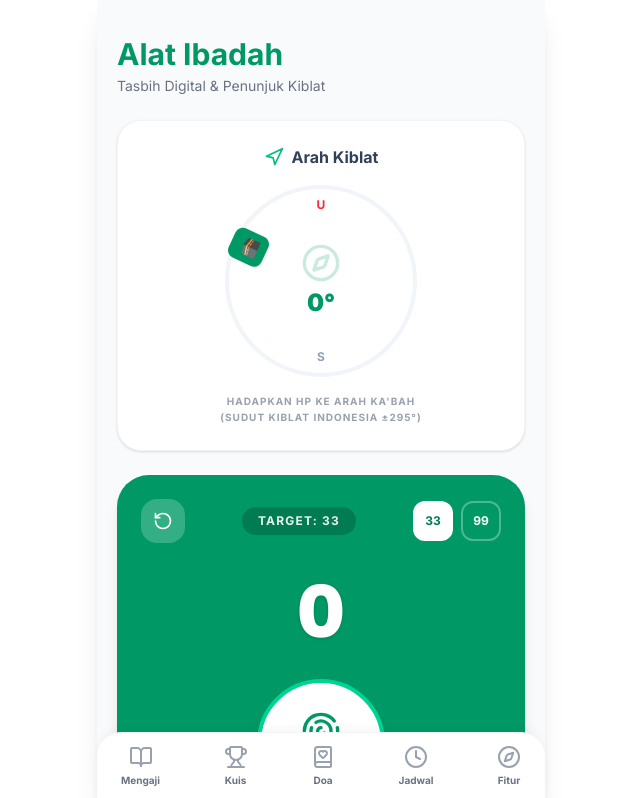
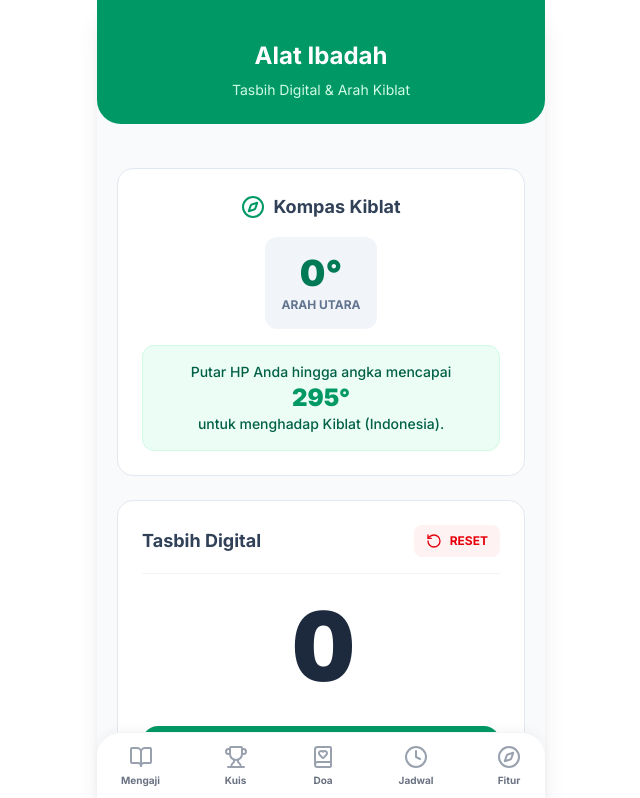
Before and after one commit to untungsetiawan476/hafiz-quran-app, a Next.js app: page /fitur in a window 1280 px wide. Shown: the top 798 px of the page, without its empty margins (319-959 px from the left). Built offline with nearby package versions, Linux system fonts and the light colour scheme.

Commit message:
Update page.tsx

```diff
--- a/app/fitur/page.tsx
+++ b/app/fitur/page.tsx
@@ -1,12 +1,11 @@
 "use client";
 
 import { useState, useEffect } from "react";
-import { Compass, RotateCcw, Fingerprint, Sparkles, Navigation } from "lucide-react";
+import { Compass, RotateCcw, Hand } from "lucide-react";
 
 export default function FiturTambahanPage() {
   const [count, setCount] = useState(0);
   const [heading, setHeading] = useState(0);
-  const [target, setTarget] = useState(33);
 
   const handleTaliKlik = () => {
     if (typeof navigator !== "undefined" && navigator.vibrate) {
@@ -21,99 +20,74 @@ export default function FiturTambahanPage() {
       try {
         const north = e.webkitCompassHeading || (360 - (e.alpha || 0));
         setHeading(Math.floor(north));
-      } catch (err) {
-        // Amankan jika sensor HP error
-      }
+      } catch (err) { }
     };
 
     if (typeof window !== "undefined") {
       window.addEventListener("deviceorientationabsolute", handleOrientation, true);
       window.addEventListener("deviceorientation", handleOrientation, true);
     }
-
     return () => {
       window.removeEventListener("deviceorientationabsolute", handleOrientation);
       window.removeEventListener("deviceorientation", handleOrientation);
     };
   }, []);
 
-  const qiblaDirection = 295;
-
   return (
-    <main className="p-5 pb-24 bg-slate-50 min-h-screen">
-      <header className="mb-6 pt-4">
-        <h1 className="text-3xl font-bold text-emerald-600">Alat Ibadah</h1>
-        <p className="text-gray-500 text-sm mt-1">Tasbih Digital & Penunjuk Kiblat</p>
-      </header>
-
-      {/* --- SEKSI KIBLAT YANG AMAN --- */}
-      <div className="bg-white p-6 rounded-3xl shadow-sm border border-gray-100 mb-6 text-center">
-        <div className="flex items-center justify-center gap-2 mb-4">
-          <Navigation className="w-5 h-5 text-emerald-500" />
-          <h2 className="font-bold text-slate-700">Arah Kiblat</h2>
+    <div className="min-h-screen bg-slate-50 pb-24">
+      {/* Header Minimalis */}
+      <div className="bg-emerald-600 p-6 pt-10 rounded-b-3xl mb-6 text-center">
+        <h1 className="text-2xl font-bold text-white mb-2">Alat Ibadah</h1>
+        <p className="text-emerald-100 text-sm">Tasbih Digital & Arah Kiblat</p>
       </div>
 
-        <div className="relative w-48 h-48 mx-auto flex items-center justify-center">
-          <div
-            className="absolute inset-0 border-4 border-slate-100 rounded-full transition-transform duration-200"
-            style={{ transform: `rotate(${-heading}deg)` }}
-          >
-            <div className="absolute top-2 left-1/2 -translate-x-1/2 font-bold text-red-500 text-xs">U</div>
-            <div className="absolute bottom-2 left-1/2 -translate-x-1/2 font-bold text-slate-400 text-xs">S</div>
-            <div
-              className="absolute w-10 h-10 flex items-center justify-center"
-              style={{ transform: `rotate(${qiblaDirection}deg) translateY(-80px)`, left: "calc(50% - 20px)", top: "calc(50% - 20px)" }}
-            >
-              <div className="bg-emerald-600 text-white p-1.5 rounded-lg shadow-sm">🕋</div>
+      <div className="p-5 flex flex-col gap-6">
+
+        {/* --- KIBLAT DATAR (TIDAK ADA ABSOLUTE POSITION) --- */}
+        <div className="bg-white p-6 rounded-2xl border border-slate-200 text-center">
+          <div className="flex items-center justify-center gap-2 mb-4">
+            <Compass className="w-6 h-6 text-emerald-600" />
+            <h2 className="font-bold text-slate-700 text-lg">Kompas Kiblat</h2>
+          </div>
+
+          <div className="bg-slate-100 p-4 rounded-xl inline-block mb-4">
+            <div className="text-4xl font-black text-emerald-700">{heading}°</div>
+            <div className="text-xs font-bold text-slate-500 mt-1 uppercase">Arah Utara</div>
+          </div>
+
+          <div className="bg-emerald-50 border border-emerald-100 p-4 rounded-xl">
+            <p className="text-sm font-medium text-emerald-800">
+              Putar HP Anda hingga angka mencapai <br/>
+              <span className="text-2xl font-black text-emerald-600">295°</span> <br/>
+              untuk menghadap Kiblat (Indonesia).
+            </p>
           </div>
         </div>
 
-          <div className="z-10 text-emerald-600 flex flex-col items-center">
-            <Compass className="w-10 h-10 opacity-20 mb-1" />
-            <div className="font-black text-2xl">{heading}°</div>
-          </div>
-        </div>
-        <p className="text-[10px] text-gray-400 mt-4 leading-relaxed uppercase tracking-widest font-bold">
-          Hadapkan HP ke arah Ka&apos;bah <br/> (Sudut Kiblat Indonesia ±295°)
-        </p>
-      </div>
-
-      {/* --- SEKSI TASBIH FLAT DESIGN --- */}
-      <div className="bg-emerald-600 p-6 rounded-[32px] shadow-lg text-center">
-        <div className="flex justify-between items-center mb-8">
-            <button onClick={() => setCount(0)} className="p-3 bg-white/20 hover:bg-white/30 rounded-2xl text-white transition-all active:scale-90">
-                <RotateCcw className="w-5 h-5" />
-            </button>
-            <div className="bg-black/20 px-4 py-1.5 rounded-full text-white/90 text-xs font-bold tracking-widest uppercase">
-                Target: {target}
-            </div>
-            <div className="flex gap-2">
-                {[33, 99].map((t) => (
-                    <button key={t} onClick={() => setTarget(t)} className={`w-10 h-10 text-xs font-bold rounded-xl border-2 transition-all ${target === t ? "bg-white text-emerald-700 border-white" : "text-white border-white/30"}`}>
-                        {t}
-                    </button>
-                ))}
+        {/* --- TASBIH DATAR (KOTAK SOLID, TIDAK ADA SHADOW MELAYANG) --- */}
+        <div className="bg-white p-6 rounded-2xl border border-slate-200 text-center">
+          <div className="flex justify-between items-center mb-6 border-b border-slate-100 pb-4">
+             <h2 className="font-bold text-slate-700 text-lg">Tasbih Digital</h2>
+             <div onClick={() => setCount(0)} className="flex items-center gap-2 bg-red-50 text-red-600 px-3 py-2 rounded-lg cursor-pointer">
+                <RotateCcw className="w-4 h-4" />
+                <span className="text-xs font-bold uppercase">Reset</span>
              </div>
           </div>
 
-        <div className="mb-8">
-            <span className="text-7xl font-black text-white tabular-nums drop-shadow-sm">
+          <div className="text-8xl font-black text-slate-800 mb-8 tabular-nums tracking-tighter">
               {count}
-            </span>
           </div>
 
-        <button
+          <div
             onClick={handleTaliKlik}
-            className="w-32 h-32 bg-white rounded-full shadow-lg flex flex-col items-center justify-center gap-2 active:scale-90 transition-transform mx-auto border-4 border-emerald-400"
+            className="w-full bg-emerald-600 hover:bg-emerald-700 text-white py-12 rounded-2xl flex flex-col items-center justify-center gap-3 cursor-pointer active:bg-emerald-800"
           >
-            <Fingerprint className="w-10 h-10 text-emerald-600" />
-            <span className="text-xs font-bold text-emerald-800 tracking-tighter uppercase">Tekan</span>
-        </button>
-
-        <div className="mt-8 flex items-center justify-center gap-2 text-emerald-100/80 text-xs italic font-medium">
-            <Sparkles className="w-4 h-4" /> Dzikir Penyejuk Hati
+            <Hand className="w-12 h-12 opacity-80" />
+            <span className="text-xl font-bold uppercase tracking-widest">Sentuh / Tap</span>
           </div>
         </div>
-    </main>
+
+      </div>
+    </div>
   );
 }
```
Lines whose indentation alone changed are shown as unchanged.
